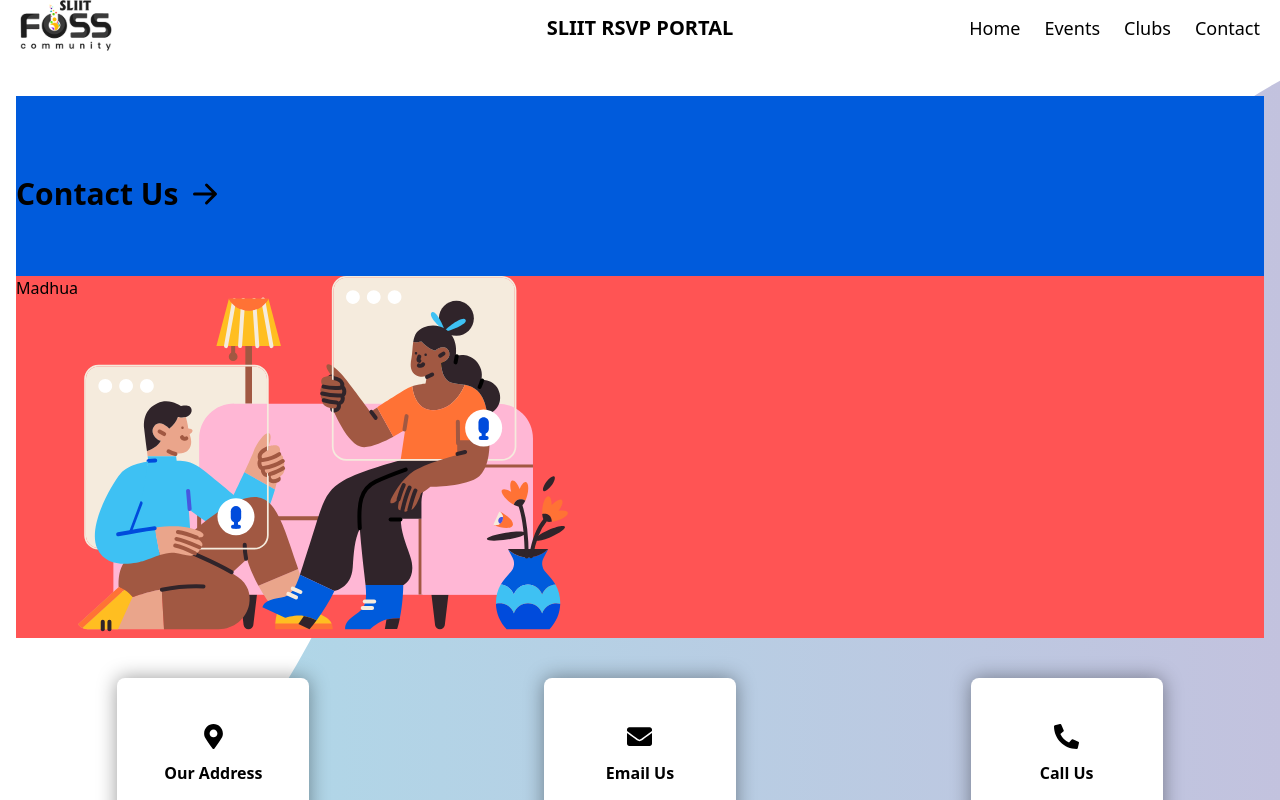
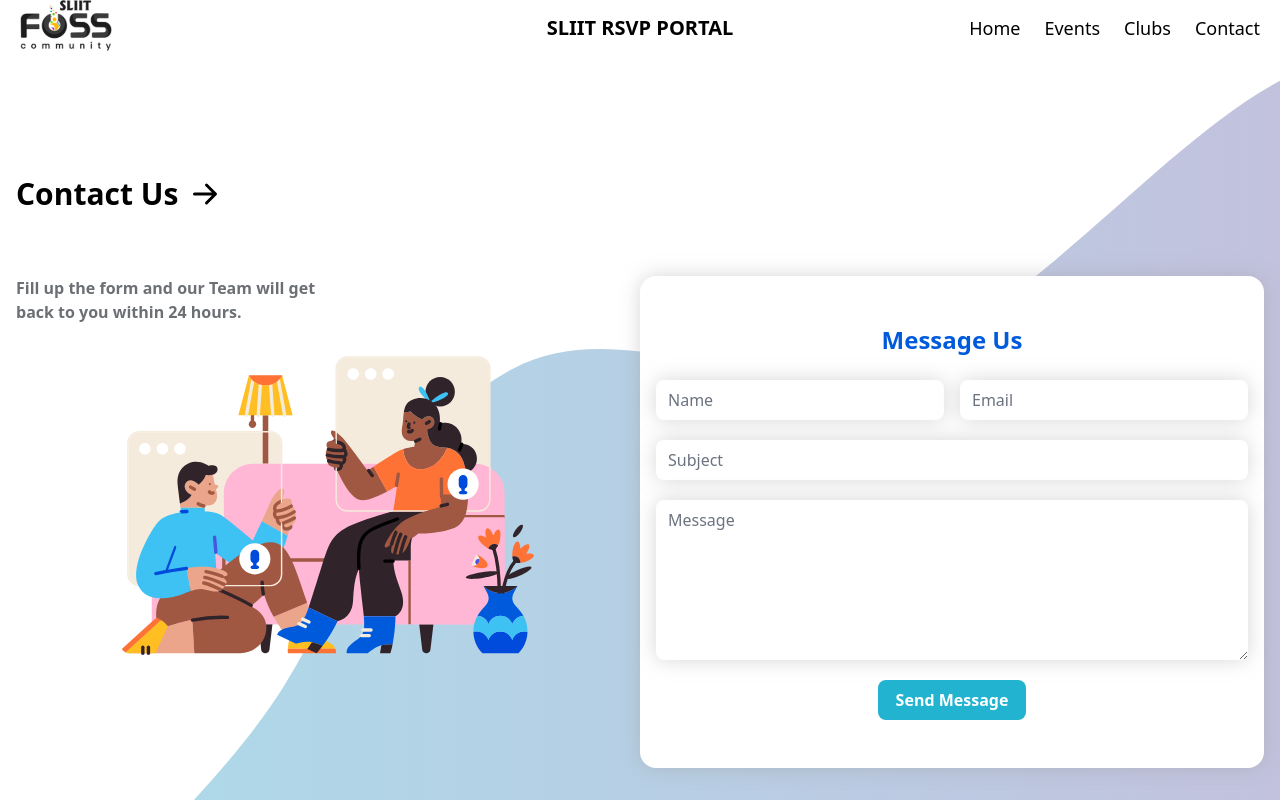
Before and after one commit to sliit-foss/rsvp-frontend, a Next.js app: page /contact in a window 1280 px wide. Shown: the top 800 px of the page. Built offline with nearby package versions, Linux system fonts and the light colour scheme.

Commit message:
ContactForm done

```diff
--- a/components/ContactForm.tsx
+++ b/components/ContactForm.tsx
@@ -7,7 +7,7 @@ const ContactForm = (): JSX.Element => {
   return (
     <div>
       <Container>
-        <div className='flex flex-col bg-blue'>
+        <div className='flex flex-col'>
           <div className='w-full mb-16 mt-20'>
             <h1
               className='flex flex-row items-center text-3xl
@@ -19,12 +19,48 @@ const ContactForm = (): JSX.Element => {
               </span>
             </h1>
           </div>
-          <div className='flex flex-row w-full bg-redAccent'>
-            <div>
-              <h1>Madhua</h1>
+
+          <div className='sm:grid sm:grid-cols-1 sm:w-full lg:flex lg:flex-row w-full h-auto mb-12'>
+            <div className='lg:w-1/2 sm:w-full h-auto'>
+              <div className='sm:w-full md:w-1/2 lg:w-1/2 text-gray-default font-semibold mb-8'>
+                <h5>Fill up the form and our Team will get back to you within 24 hours.</h5>
+              </div>
+              <div className='grid justify-center items-center mb-12'>
+                <Image src={ContactVector} alt='contact vector' height='300' />
+              </div>
             </div>
-            <div>
-              <Image src={ContactVector} alt='contact vector' />
+
+            <div className='flex flex-col justify-center sm:w-full md:w-full lg:w-1/2 h-auto'>
+              <div className='bg-white rounded-2xl shadow-ds2 pt-12 pb-12'>
+                <Container>
+                  <div className='h-14 text-center text-blue text-2xl font-bold'>
+                    <h4>Message Us</h4>
+                  </div>
+                  <form action=''>
+                    <div
+                      className='flex flex-col lg:flex lg:flex-row md:flex md:flex-col justify-between w-full rounded-xl'>
+                      <input className='bg-white border-none shadow-ds2 rounded-lg lg:w-72 md:w-full' type='text'
+                             placeholder='Name' />
+                      <input className='bg-white border-none shadow-ds2 rounded-lg lg:w-72 md:w-full mt-5 lg:mt-0'
+                             type='text'
+                             placeholder='Email' />
+                    </div>
+                    <div className='grid grid-cols-1 mt-5'>
+                      <input className='bg-white border-none shadow-ds2 rounded-lg' type='text' placeholder='Subject' />
+                    </div>
+                    <div className='grid grid-cols-1 mt-5'>
+                      <textarea className='bg-white border-none shadow-ds2 h-40 rounded-lg' placeholder='Message' />
+                    </div>
+                    <div className='grid grid-cols-1 mt-5'>
+                      <button type='button'
+                              className='lg:w-1/4 md:w-1/4 sm:w-1/3 rounded-lg p-2 text-white
+                              font-semibold bg-lightBlue m-auto hover:bg-gradientPurple duration-150 transition ease-in
+                              font-medium'>Send Message
+                      </button>
+                    </div>
+                  </form>
+                </Container>
+              </div>
             </div>
           </div>
         </div>
```
